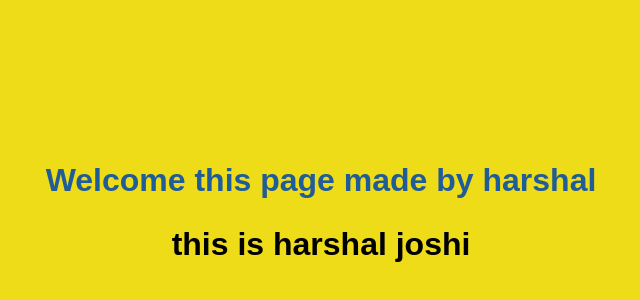
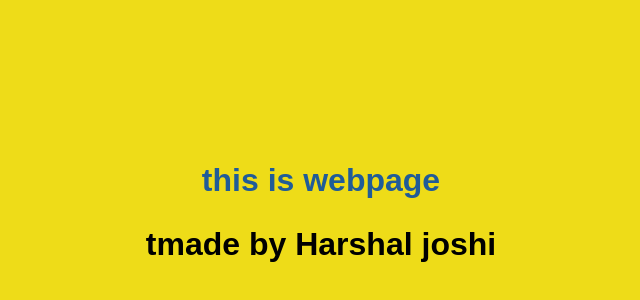
Before and after one commit to harshal-003/my-repo, a plain HTML site: page index.html in a window 1280 px wide. Shown: the part 94-394 px from the top of the page, without its empty margins (319-959 px from the left). Drawn offline with Linux system fonts and the light colour scheme.

Commit message:
Update test

```diff
--- a/index.html
+++ b/index.html
@@ -7,7 +7,7 @@
     <title>Simple Page</title>
   </head>
   <body>
-    <h1>Welcome this page made by harshal</h1>
-    <h2>this is harshal joshi</h2>
+    <h1>this is webpage</h1>
+    <h2>tmade by Harshal joshi</h2>
   </body>
 </html>
```
